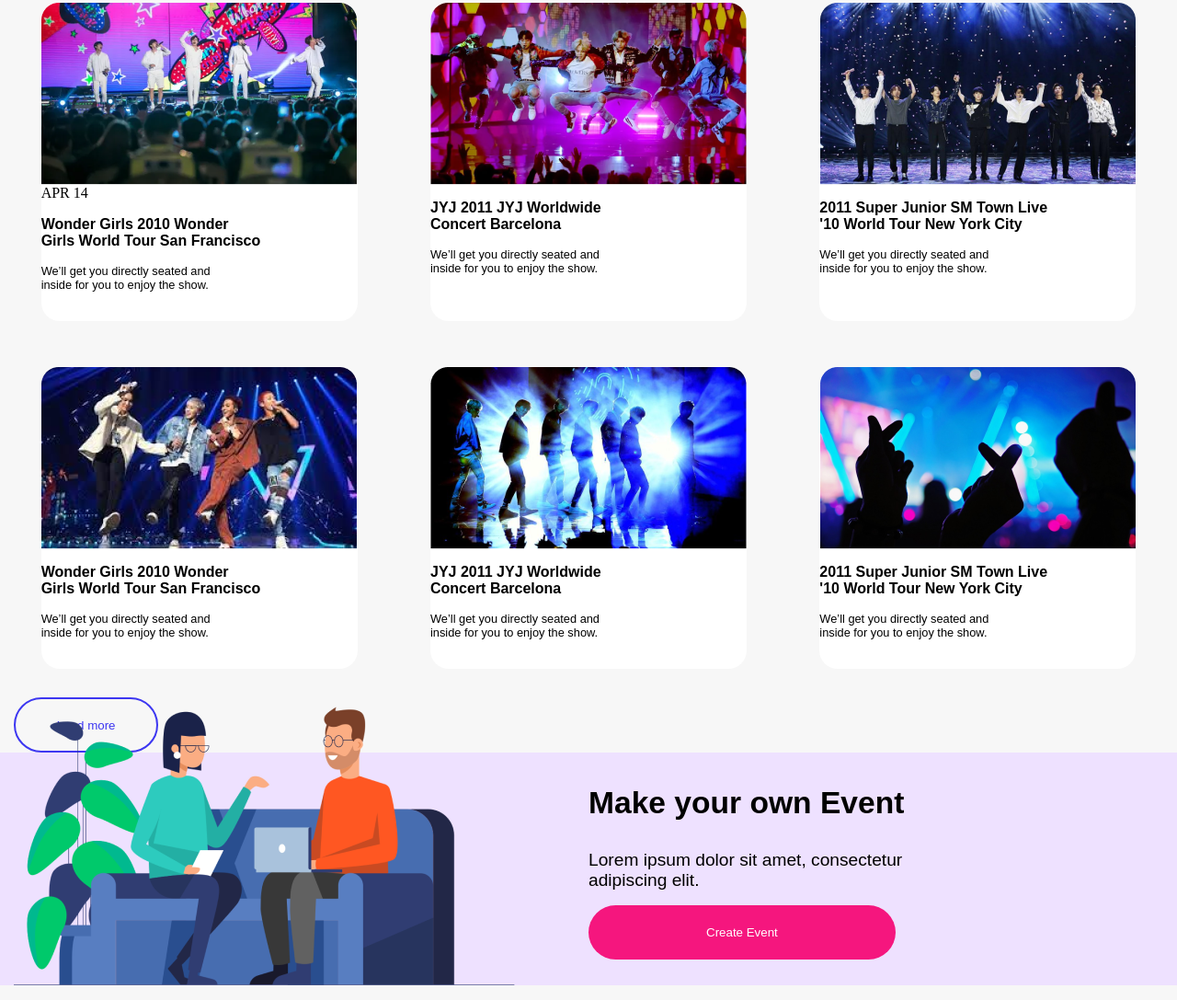
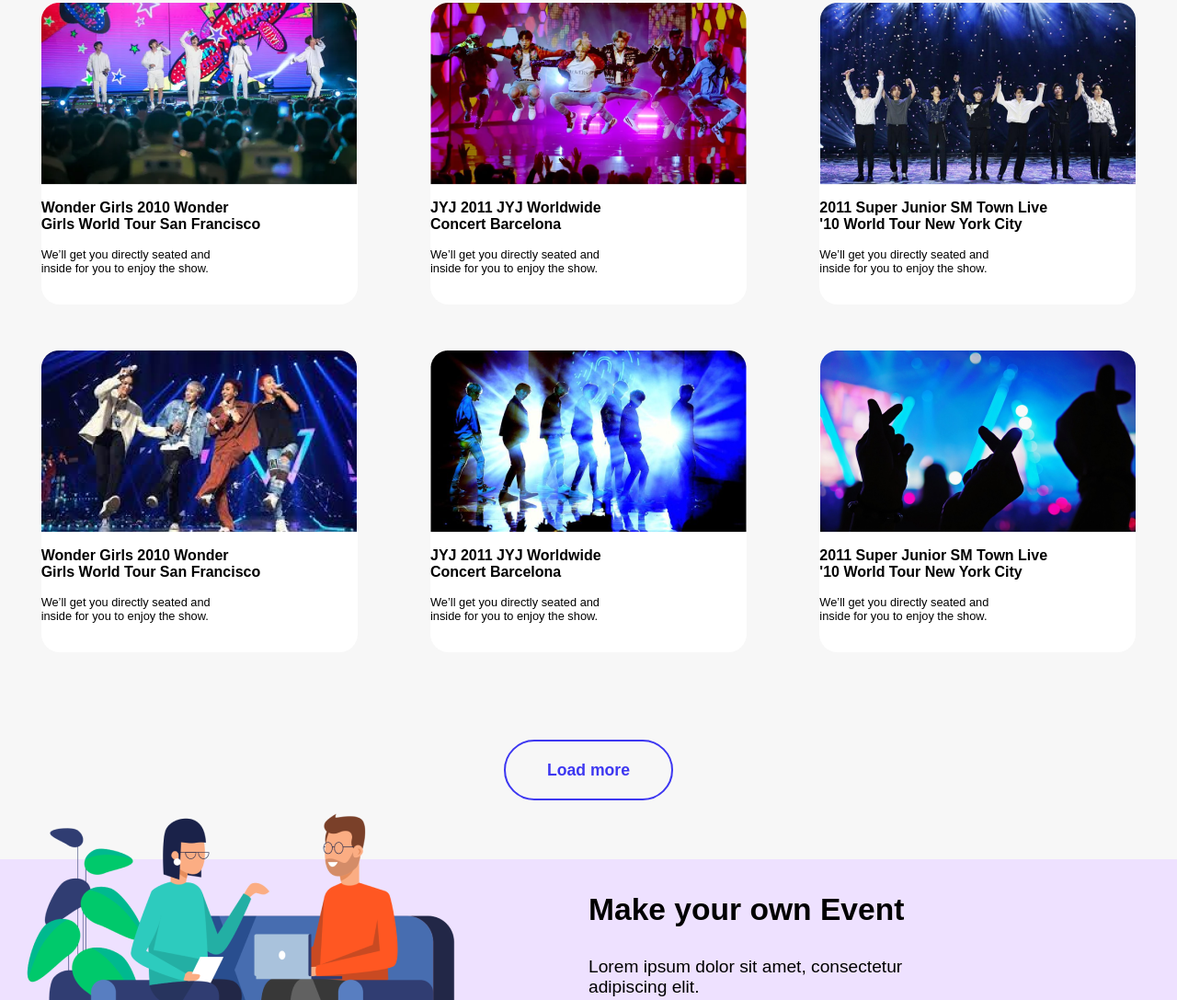
Before and after one commit to yurakhovavko/Evventick, a website: page index.html in a window 1280 px wide. Shown: the part 1172-2259 px from the top of the page at 92% size. Drawn offline with nearby package versions, Linux system fonts and the light colour scheme.

Commit message:
button fix

```diff
--- a/index.html
+++ b/index.html
@@ -8,9 +8,6 @@
 <title>Eventick</title>
 </head>
 <body>
-
-
-    <main class="main">
         <header class="header">
             <div class="container">
                 <a class="header-icon-link" href="#">
@@ -45,6 +42,9 @@
                     </div>
             </div>
             </header>
+    <main class="main">
+
+
     <section class="banner">
         <div class="container">
             <div class="banner__content-box">
@@ -113,12 +113,10 @@
                     <div class="card">
                         <img src="./src/assets/images/card1.png" alt="card1">
                         <div class="card__container">
-                            <div class="date"><p>APR 14</p>
                             </div>
                             <div class="upcoming__text">
                         <h3 class="upcoming__card-title">Wonder Girls 2010 Wonder<br> Girls World Tour San Francisco<br></h3>
                         <p class="upcoming__card-description">We’ll get you directly seated and<br> inside for you to enjoy the show.</p>
-                    </div>
                     </div>
                 </div>
                     <div class="card">
@@ -148,6 +146,7 @@
                     </div>
 
                   </div>
+
                   <button class="load__button" type="button">Load more</button>
             </div>
         </section>
--- a/src/scss/components/_banner.scss
+++ b/src/scss/components/_banner.scss
@@ -1,10 +1,10 @@
 
 
 .banner{
-background-image: url('../../assets/images/gradient.png'),url('../../assets/images/people.png');
+background-image: url('/src/assets/images/gradient.png'),url('/src/assets/images/people.png');
 background-size: cover;
 background-position: center;
-padding-top: 13rem;
+padding-top: 5rem;
 min-height:58rem;
 
 
--- a/src/scss/components/_create.scss
+++ b/src/scss/components/_create.scss
@@ -1,5 +1,6 @@
 .create{
     background: #EEE1FF;
+    margin-top: 4rem;
 
 
     &__header{
--- a/src/scss/components/_header.scss
+++ b/src/scss/components/_header.scss
@@ -1,4 +1,5 @@
 .header{
+  position: fixed;
         top: 0;
         min-width: 100%;
         min-height: 78px;
--- a/src/scss/components/_upcoming.scss
+++ b/src/scss/components/_upcoming.scss
@@ -84,6 +84,23 @@
 
 }
 
+.load__button{
+    font-family: 'DM Sans', sans-serif;
+    font-weight: 700;
+    font-size: 1.1rem;
+    color: #3D37F1;
+    border: 2px solid #3D37F1;
+    border-radius: 7rem;
+    cursor: pointer;
+    padding: 1.3rem 2.8rem;
+    margin: 0 auto;
+    transition: all 0.3s ease-in-out;
+
+    &:hover{
+        color: #fff;
+        background-color: #3430b8;
+    }
+}
 
 
 .date{
@@ -95,6 +112,7 @@
     grid-template-columns: repeat(3, 1fr);
     grid-gap: 20px;
     grid-template-rows: repat(auto-fit,max-min 343px,1fr);
+    margin-bottom: 4rem;
     @media(max-width:428px){
         grid-template-columns:repeat(1,1fr);
     }
--- a/src/scss/shared/_button.scss
+++ b/src/scss/shared/_button.scss
@@ -33,13 +33,23 @@
 }
 
 .load__button{
-    border: 2px solid;
+    font-family: 'DM Sans', sans-serif;
+    font-size: 1.1rem;
     color: #3D37F1;
-    border-radius:7rem;
-    padding:1.3rem 2.8rem;
+    border: 2px solid #3D37F1;
+    border-radius: 7rem;
     cursor: pointer;
+    padding: 1.3rem 2.8rem;
+    margin: 0 auto;
+    transition: all 0.3s ease-in-out;
+    margin: 0 auto;
+    display: block;
+
+    &:hover{
+        color: #fff;
+        background-color: #3430b8;
+    }
 }
-
 
 .create__button{
     margin-top: 1rem;
```
Also changed, not shown: src/styles/css/main.css, src/styles/css/main.min.css.
